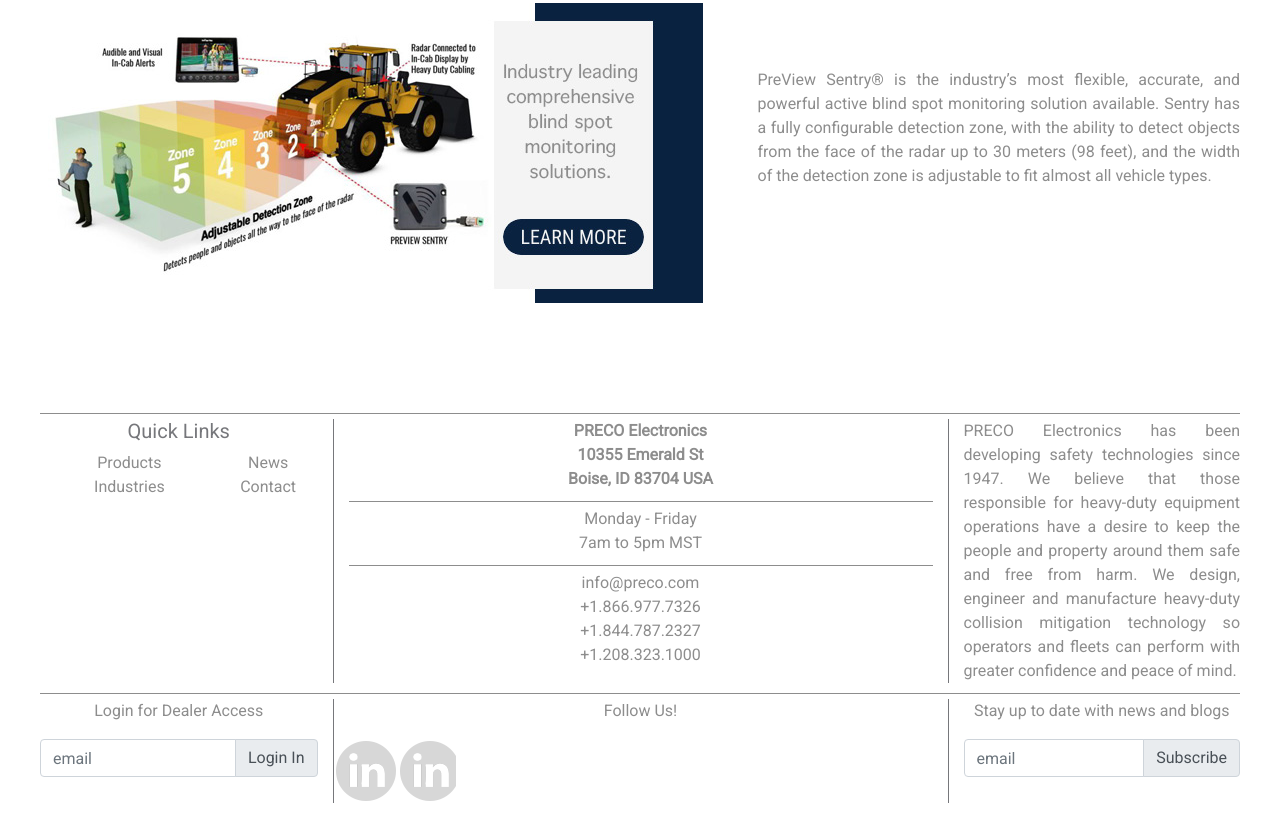
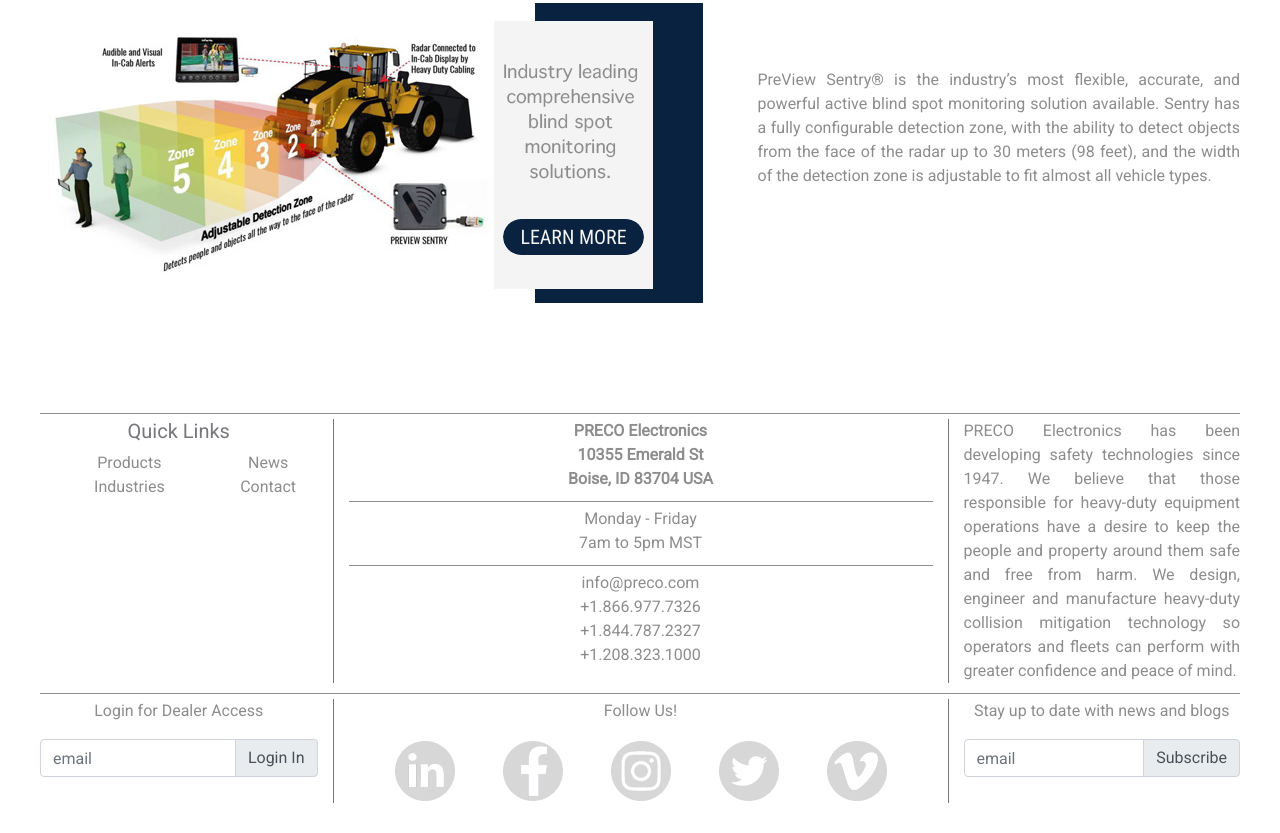
Before and after one commit to NicoleONeal/PageMockUp, a plain HTML site: page index.html in a window 1280 px wide. Shown: the part 1426-2259 px from the top of the page. Drawn offline with nearby package versions, Linux system fonts and the light colour scheme.

Commit message:
social icons

```diff
--- a/index.html
+++ b/index.html
@@ -235,23 +235,23 @@
 
                 <div class="col-6 vl">
                     <p>Follow Us!</p>
-                    <div class="row">
-                        <div class="col linkedin">
+                    <div class="social-center">
+                        <div class="social-icons linkedin">
 
                         </div>
-                        <div class="col facebook">
+                        <div class="social-icons facebook">
 
                         </div>
-                        <div class="col instagram">
+                        <div class="social-icons instagram">
 
                         </div>
-                        <div class="col twitter">
+                        <div class="social-icons twitter">
 
                         </div>
-                        <div class="col vimeo">
+                        <div class="social-icons vimeo">
+
 
                         </div>
-
                     </div>
                 </div>
 
--- a/style.css
+++ b/style.css
@@ -67,42 +67,36 @@ body {
     margin-bottom: -300px
 }
 
-/*.social-icons {
-    height: 60px;
-    width: 60px;
-    border: 1px solid red;
-    background-position-y: -8px;
-    background-position-x: -8px;
-}*/
-
-.facebook {
-    background: url("asssts/facebook.png");
+.social-icons {
     height: 64px;
     width: 64px;
 }
 
+.social-center {
+    width: 100%;
+    display: flex;
+    justify-content: space-evenly;
+}
+
+
+.facebook {
+    background: url("assets/facebook.png");
+}
+
 .instagram {
-    background: url("asssts/instagram.png");
-    height: 64px;
-    width: 64px;
+    background: url("assets/instagram.png");
 }
 
 .twitter {
-    background: url("asssts/twitter.png");
-    height: 64px;
-    width: 64px;
+    background: url("assets/twitter.png");
 }
 
 .vimeo {
-    background: url("asssts/vimeo.png");
-    height: 64px;
-    width: 64px;
+    background: url("assets/vimeo.png");
 }
 
 .linkedin {
     background: url("assets/linkedin.png");
-    height: 64px;
-    width: 64px;
 }
 
 h4,
```
Also changed, not shown: 1 other file.
